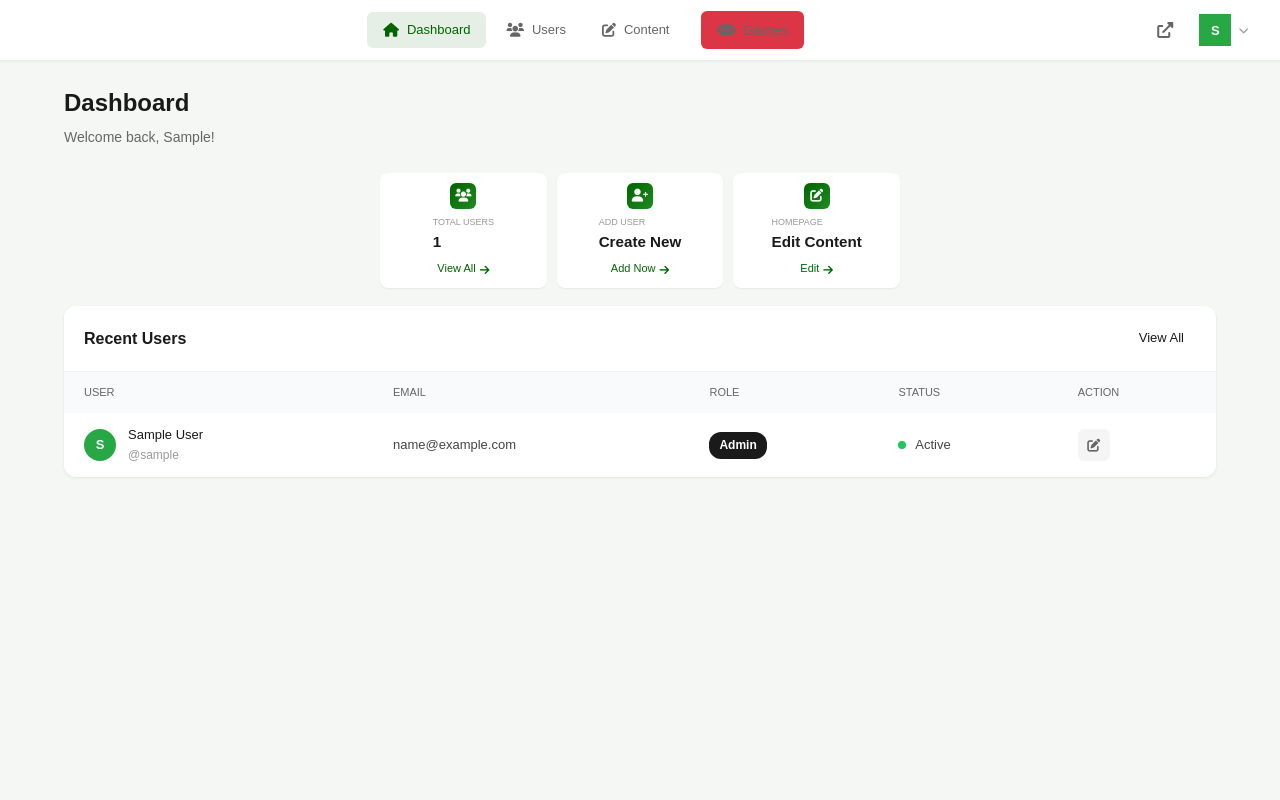
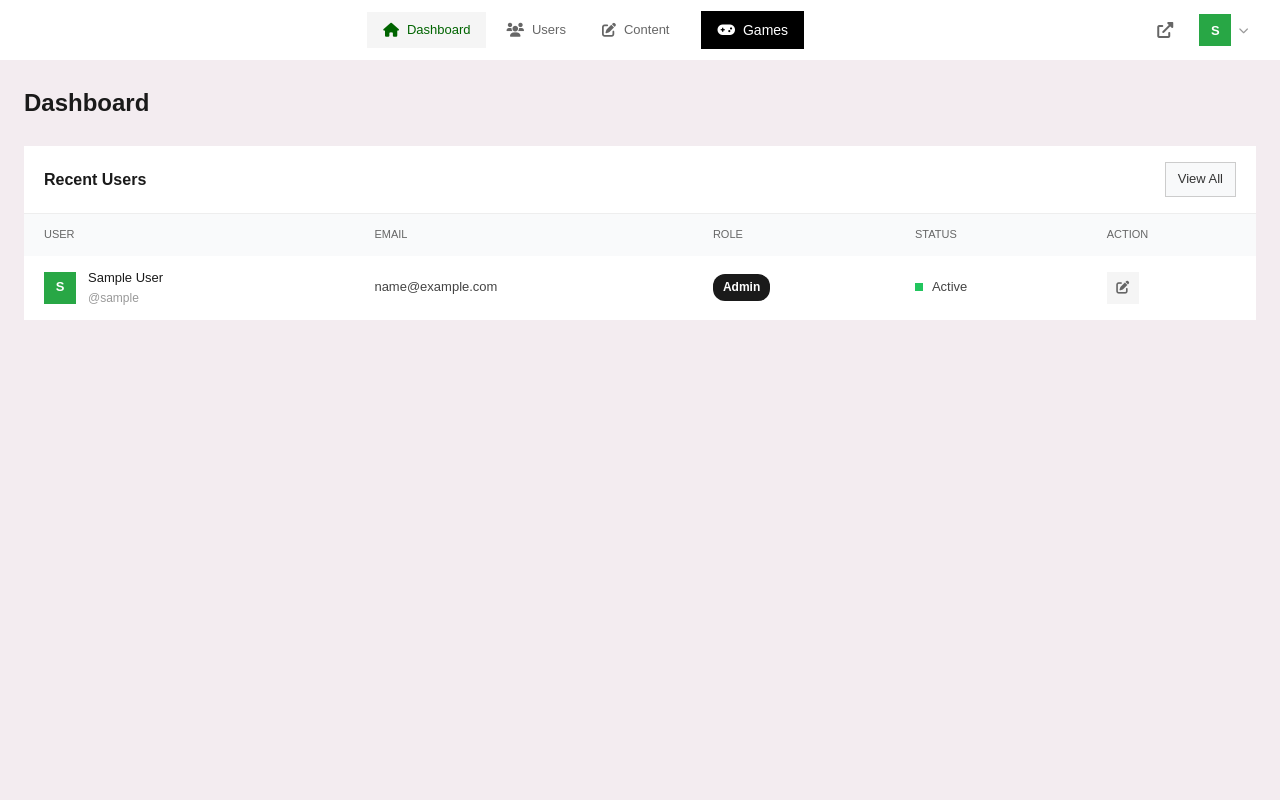
Before and after one commit to matrix505/flask_WEB_SYSTEM_client2, a Flask app: page /admin/dashboard in a window 1280 px wide. Run offline with Flask 3, Linux system fonts and the light colour scheme; the visitor is signed in with stand-in values (Sample User, id 1); tables that the repository leaves empty or names only in its code hold one stand-in row (values such as "Sample post").

Commit message:
redesign admin dashboard into basic

```diff
--- a/static/css/style.css
+++ b/static/css/style.css
@@ -439,20 +439,19 @@
     align-items: center;
     gap: 6px;
     padding: 10px 18px;
-    border-radius: 4px;
-    border: none;
+    border: 1px solid #ccc;
     cursor: pointer;
     font-size: 14px;
-    transition: all 0.2s;
+    background-color: #f8f9fa;
+    color: #333;
 }
 
 .btn:hover {
-    opacity: 0.9;
-    transform: translateY(-1px);
+    background-color: #e9ecef;
 }
 
 .btn:active {
-    transform: translateY(0);
+    background-color: #dee2e6;
 }
 
 .btn-primary {
@@ -822,7 +821,7 @@
 
 /* ============ ADMIN NAVBAR ============ */
 .admin-body {
-    background-color: #f5f7f5;
+    background-color: #f3ecf0;
     font-family: Arial, sans-serif;
 }
 
@@ -833,7 +832,6 @@
     background: #fff;
     padding: 0 24px;
     height: 60px;
-    box-shadow: 0 1px 3px rgba(0, 0, 0, 0.08);
     position: fixed;
     top: 0;
     left: 0;
@@ -901,8 +897,6 @@
     color: #666;
     font-size: 13px;
     font-weight: 500;
-    border-radius: 6px;
-    transition: all 0.2s;
     text-decoration: none;
 }
 
@@ -912,12 +906,22 @@
 }
 
 .admin-nav-link.active {
-    background: rgba(0, 100, 0, 0.1);
+    background: #f5f5f5;
     color: #006400;
 }
 
 .admin-nav-link i {
     font-size: 14px;
+}
+
+.admin-nav-link.nav-games-btn {
+    background: #000;
+    color: #fff;
+}
+
+.admin-nav-link.nav-games-btn:hover {
+    background: #333;
+    color: #fff;
 }
 
 .admin-nav-right {
@@ -1146,8 +1135,7 @@
 
 /* Admin Content Styles */
 .admin-content {
-    max-width: 1200px;
-    margin: 0 auto;
+    width: 100%;
     padding: 24px;
 }
 
@@ -1179,26 +1167,22 @@
 
 .admin-card {
     background: #fff;
-    border-radius: 8px;
     padding: 10px 10px;
-    box-shadow: 0 1px 2px rgba(0, 0, 0, 0.06);
     display: flex;
     flex-direction: column;
     gap: 6px;
     align-items: center;
     min-width: 0;
-    transition: box-shadow 0.2s;
 }
 
 .admin-card:hover {
-    box-shadow: 0 4px 12px rgba(0, 0, 0, 0.1);
+    background: #f9f9f9;
 }
 
 .admin-card-icon {
     width: 26px;
     height: 26px;
-    background: linear-gradient(135deg, #006400, #228B22);
-    border-radius: 6px;
+    background: #28a745;
     display: flex;
     align-items: center;
     justify-content: center;
@@ -1233,17 +1217,14 @@
     color: #006400;
     font-weight: 500;
     text-decoration: none;
-    transition: gap 0.2s;
 }
 
 .card-link:hover {
-    gap: 10px;
+    text-decoration: underline;
 }
 
 .admin-table-section {
     background: #fff;
-    border-radius: 12px;
-    box-shadow: 0 1px 3px rgba(0, 0, 0, 0.08);
     overflow: hidden;
 }
 
@@ -1303,8 +1284,7 @@
 .user-avatar {
     width: 36px;
     height: 36px;
-    background: linear-gradient(135deg, #9DC183, #006400);
-    border-radius: 50%;
+    background: #28a745;
     display: flex;
     align-items: center;
     justify-content: center;
@@ -1332,7 +1312,6 @@
     display: inline-block;
     width: 8px;
     height: 8px;
-    border-radius: 50%;
     margin-right: 6px;
 }
 
@@ -1351,9 +1330,7 @@
     align-items: center;
     justify-content: center;
     background: #f5f5f5;
-    border-radius: 6px;
     color: #666;
-    transition: all 0.2s;
 }
 
 .btn-icon:hover {
--- a/templates/admin_add_user.html
+++ b/templates/admin_add_user.html
@@ -6,7 +6,7 @@
 <div class="admin-content">
     <div class="admin-section">
         <div class="admin-section-header">
-            <h2><i class="fas fa-user-plus"></i> Add New User</h2>
+            <h2> Add New User</h2>
             <p>Create a new user account.</p>
         </div>
 
--- a/templates/admin_dashboard.html
+++ b/templates/admin_dashboard.html
@@ -6,42 +6,7 @@
 <div class="admin-content">
     <div class="admin-page-header">
         <h1>Dashboard</h1>
-        <p>Welcome back, {{ user.firstname }}!</p>
-    </div>
 
-    <div class="admin-cards">
-        <div class="admin-card">
-            <div class="admin-card-icon">
-                <i class="fas fa-users"></i>
-            </div>
-            <div class="admin-card-info">
-                <span class="card-label">Total Users</span>
-                <span class="card-value">{{ users|length }}</span>
-            </div>
-            <a href="{{ url_for('admin.admin_users') }}" class="card-link">View All <i class="fas fa-arrow-right"></i></a>
-        </div>
-
-        <div class="admin-card">
-            <div class="admin-card-icon">
-                <i class="fas fa-user-plus"></i>
-            </div>
-            <div class="admin-card-info">
-                <span class="card-label">Add User</span>
-                <span class="card-value">Create New</span>
-            </div>
-            <a href="{{ url_for('admin.admin_add_user') }}" class="card-link">Add Now <i class="fas fa-arrow-right"></i></a>
-        </div>
-
-        <div class="admin-card">
-            <div class="admin-card-icon">
-                <i class="fas fa-edit"></i>
-            </div>
-            <div class="admin-card-info">
-                <span class="card-label">Homepage</span>
-                <span class="card-value">Edit Content</span>
-            </div>
-            <a href="{{ url_for('admin.admin_content') }}" class="card-link">Edit <i class="fas fa-arrow-right"></i></a>
-        </div>
     </div>
 
     <div class="admin-table-section">
--- a/templates/admin_edit_user.html
+++ b/templates/admin_edit_user.html
@@ -6,8 +6,8 @@
 <div class="admin-content">
     <div class="admin-section">
         <div class="admin-section-header">
-            <h2><i class="fas fa-user-edit"></i> Edit User</h2>
-            <p>Edit user account: {{ user.username }}</p>
+            <h2></i> Edit User</h2>
+
         </div>
 
         <div class="admin-form-container">
--- a/templates/admin_users.html
+++ b/templates/admin_users.html
@@ -6,8 +6,7 @@
 <div class="admin-content">
     <div class="admin-section">
         <div class="admin-section-header">
-            <h2><i class="fas fa-users"></i> Manage Users</h2>
-            <p>View, edit, and manage all user accounts.</p>
+            <h2>Manage Users</h2>
         </div>
 
         <div class="action-bar" style="margin-bottom: 20px;">
--- a/templates/base.html
+++ b/templates/base.html
@@ -30,10 +30,7 @@
                     <a href="{{ url_for('user.user_dashboard') }}"><i class="fas fa-tachometer-alt"></i> Dashboard</a>
 
                     {% endif %}
-                        <a href="{{ url_for('user.games') }}" class="nav-games-btn {% if request.endpoint == 'user.games' %}active{% endif %}">
-                            <i class="fas fa-gamepad"></i>
-                            <span>Games</span>
-                        </a>
+
             {% else %}
                 <a href="{{ url_for('auth.login') }}"><i class="fas fa-sign-in-alt"></i> Login</a>
                 <a href="{{ url_for('auth.register') }}"><i class="fas fa-user-plus"></i> Register</a>
--- a/templates/edit_profile.html
+++ b/templates/edit_profile.html
@@ -6,7 +6,7 @@
 <div class="user-content">
     <div class="user-section">
         <div class="user-section-header">
-            <h2><i class="fas fa-user-edit"></i> Edit Profile</h2>
+            <h2>Edit Profile</h2>
             <p>Update your personal information below.</p>
         </div>
         <div class="user-form-container">
--- a/templates/profile.html
+++ b/templates/profile.html
@@ -11,7 +11,7 @@
 <div class="admin-content">
     <div class="admin-section">
         <div class="admin-section-header">
-            <h2><i class="fas fa-user-edit"></i> My Profile</h2>
+            <h2> My Profile</h2>
             <p>Update your personal information below.</p>
         </div>
 
```
Also changed, not shown: other parts of static/css/style.css (+18 -32 lines), templates/admin_content.html (+3 -4 lines).
